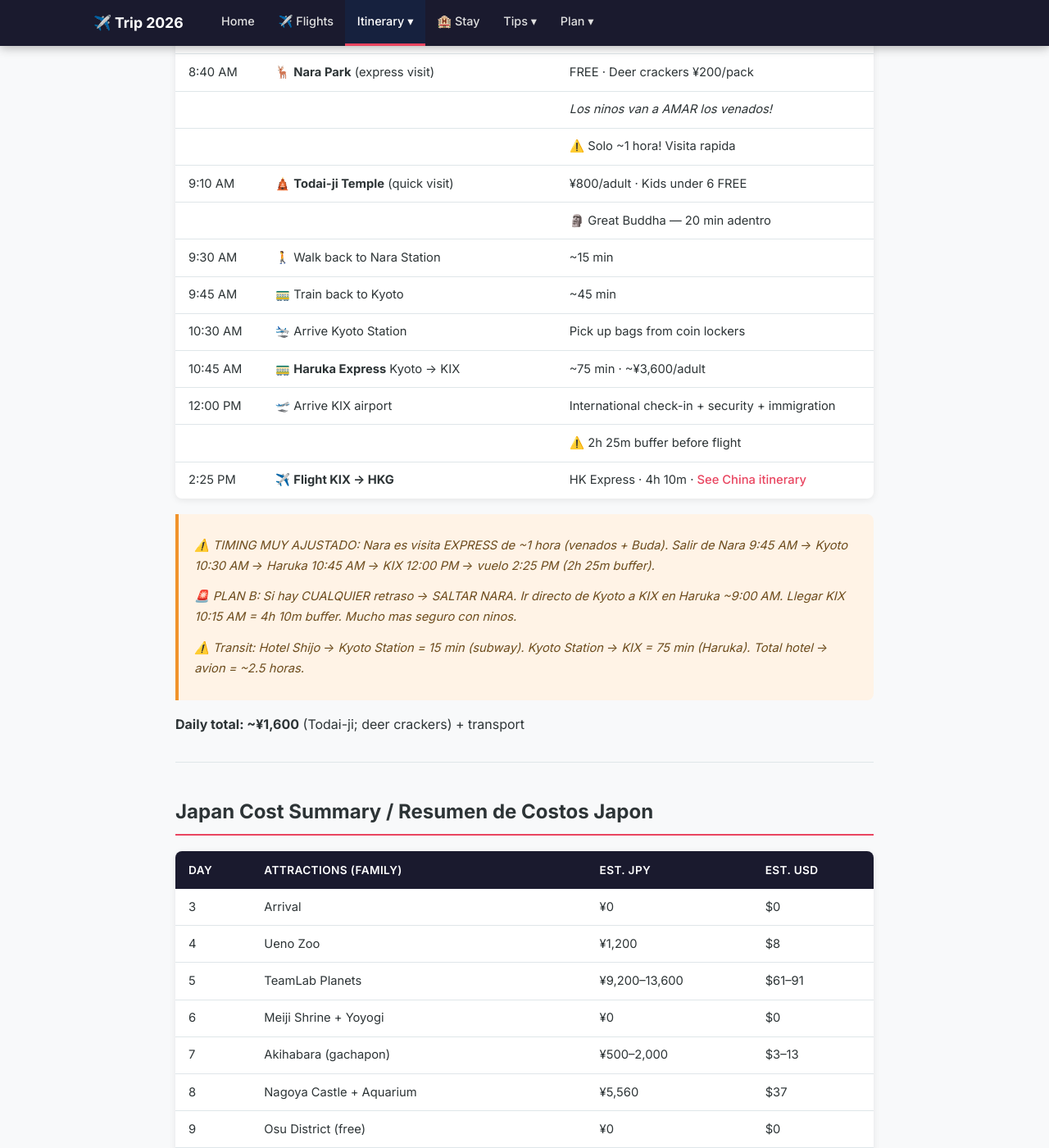
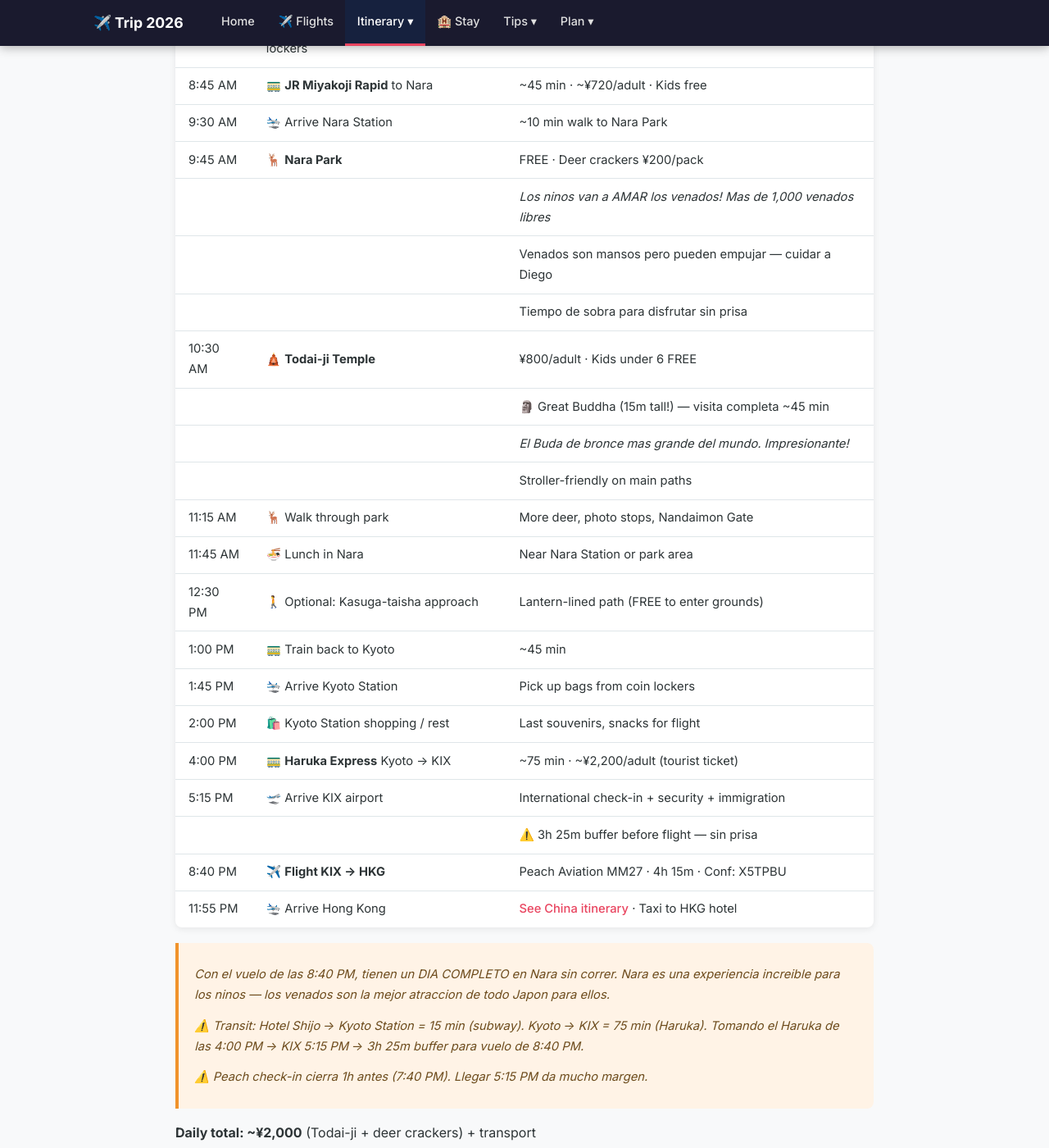
Before and after one commit to nescool101/nescaotravelplanner, a Jekyll site: the page built from itinerary/japan.md, in a window 1280 px wide and 1400 px high, scrolled down 11401 px. Shown: the whole window at 82% size. Built offline with Jekyll 4.4.1, drawn with Linux system fonts in a browser that asks for light colours; some of the changed text lies outside the part shown.

Commit message:
actualizacion completa: ruta nueva, hoteles confirmados, vuelo Peach 8:40 PM
- japan.md: Day 11 reescrito (Nara completo con vuelo Peach 8:40 PM, ya no es dia ajustado)
- japan.md: hoteles confirmados (Centmain Nagoya COP 211,020, tabla resumen)
- china.md: Day 11 actualizado con horario correcto, removidas opciones hotel HKG
- transit.md: regreso reescrito (Day 19 rest Narita, Day 20 ZIPAIR, no same-day connection)
- overview.md: dias 11-20 actualizados con ruta linear correcta
- checklist.md: vuelos/hoteles marcados confirmados, permiso notarial como verificar
- flights.md: precio Air China $907.30 confirmado

Co-Authored-By: Claude Opus 4.6 <noreply@anthropic.com>

```diff
--- a/itinerary/japan.md
+++ b/itinerary/japan.md
@@ -14,16 +14,18 @@ nav_group: itinerary
 
 **Dates:** Sep 3–11, 2026 (8 days, 8 nights)
 **Time zone:** JST (UTC+9) — Colombia +14h
-**Check-in / Check-out:** 11 AM en todos los hoteles
+**Route:** NRT → Tokyo → Nagoya → Kyoto → Nara → KIX → HKG
+**Check-in / Check-out:** Varies — noted in each section
 
 > *Japon esta 14 horas adelante de Colombia. Cuando en Bogota son las 6 AM, en Tokio son las 8 PM.*
 
 ---
 
-## Narita — 1 night (Sep 3)
+## Narita — 1 night (Sep 3–4)
 
 **Area:** Near NRT Airport
-**Accommodation:** Narita U-City Hotel · Check-in 11 AM · Check-out 11 AM
+**Accommodation:** Narita U-City Hotel · ✅ Confirmed
+**Check-in:** 11 AM · **Check-out:** 11 AM
 
 ### Day 3 — Thu Sep 3: Arrival / Llegada
 
@@ -209,8 +212,10 @@ nav_group: itinerary
 
 ## Nagoya — 1 night (Sep 8–9)
 
-**Area:** Sakae, Naka-ku
-**Accommodation:** Hotel Centmain Nagoya · Check-in 11 AM · Check-out 11 AM
+**Area:** Sakae, Naka-ku · Sakae 5-5-10
+**Accommodation:** Hotel Centmain Nagoya · ✅ Confirmed (COP 211,020)
+**Check-in:** 11 AM · **Check-out:** 11 AM
+**Why Nagoya:** Parada intermedia en la ruta Shinkansen Tokyo→Kyoto. Nagoya Castle + Acuario (excelente para ninos). La comida de Nagoya es famosa.
 
 ### Day 9 — Wed Sep 9: Nagoya → Kyoto
 
@@ -278,37 +284,44 @@ nav_group: itinerary
 
 ---
 
-### Day 11 — Fri Sep 11: Nara (express) → KIX → HKG
+### Day 11 — Fri Sep 11: Nara (full visit) → KIX → HKG
 
-⚠️ **DIA MUY AJUSTADO — vuelo KIX 2:25 PM**
+✅ **Vuelo Peach 8:40 PM — dia completo en Nara sin prisa!**
 
 | Time | Activity | Details |
 |------|----------|---------|
-| 7:00 AM | 🧳 Check out Urban Hotel Kyoto | Check-out 11 AM · leaving at 7 AM |
-| 7:15 AM | 🚇 Subway Shijo → Kyoto Station | Karasuma Line ~5 min + walk = ~15 min |
-| 7:30 AM | 🔒 Store bags in Kyoto Station coin lockers | ¥400–700/locker |
-| 7:45 AM | 🚃 JR Nara Line to Nara | ~45 min · ~¥720/adult · Kids free |
-| 8:30 AM | 🛬 Arrive Nara Station | — |
-| 8:40 AM | 🦌 **Nara Park** (express visit) | FREE · Deer crackers ¥200/pack |
-| | | *Los ninos van a AMAR los venados!* |
-| | | ⚠️ Solo ~1 hora! Visita rapida |
-| 9:10 AM | 🛕 **Todai-ji Temple** (quick visit) | ¥800/adult · Kids under 6 FREE |
-| | | 🗿 Great Buddha — 20 min adentro |
-| 9:30 AM | 🚶 Walk back to Nara Station | ~15 min |
-| 9:45 AM | 🚃 Train back to Kyoto | ~45 min |
-| 10:30 AM | 🛬 Arrive Kyoto Station | Pick up bags from coin lockers |
-| 10:45 AM | 🚃 **Haruka Express** Kyoto → KIX | ~75 min · ~¥3,600/adult |
-| 12:00 PM | 🛫 Arrive KIX airport | International check-in + security + immigration |
-| | | ⚠️ 2h 25m buffer before flight |
-| 2:25 PM | ✈️ **Flight KIX → HKG** | HK Express · 4h 10m · [See China itinerary](china.md) |
+| 8:00 AM | 🧳 Check out Urban Hotel Kyoto | Check-out 11 AM · leaving at 8 |
+| 8:15 AM | 🚇 Subway Shijo → Kyoto Station | Karasuma Line ~5 min + walk = ~15 min |
+| 8:30 AM | 🔒 Store bags in Kyoto Station coin lockers | ¥400–700/locker |
+| 8:45 AM | 🚃 **JR Miyakoji Rapid** to Nara | ~45 min · ~¥720/adult · Kids free |
+| 9:30 AM | 🛬 Arrive Nara Station | ~10 min walk to Nara Park |
+| 9:45 AM | 🦌 **Nara Park** | FREE · Deer crackers ¥200/pack |
+| | | *Los ninos van a AMAR los venados! Mas de 1,000 venados libres* |
+| | | Venados son mansos pero pueden empujar — cuidar a Diego |
+| | | Tiempo de sobra para disfrutar sin prisa |
+| 10:30 AM | 🛕 **Todai-ji Temple** | ¥800/adult · Kids under 6 FREE |
+| | | 🗿 Great Buddha (15m tall!) — visita completa ~45 min |
+| | | *El Buda de bronce mas grande del mundo. Impresionante!* |
+| | | Stroller-friendly on main paths |
+| 11:15 AM | 🦌 Walk through park | More deer, photo stops, Nandaimon Gate |
+| 11:45 AM | 🍜 Lunch in Nara | Near Nara Station or park area |
+| 12:30 PM | 🚶 Optional: Kasuga-taisha approach | Lantern-lined path (FREE to enter grounds) |
+| 1:00 PM | 🚃 Train back to Kyoto | ~45 min |
+| 1:45 PM | 🛬 Arrive Kyoto Station | Pick up bags from coin lockers |
+| 2:00 PM | 🛍️ Kyoto Station shopping / rest | Last souvenirs, snacks for flight |
+| 4:00 PM | 🚃 **Haruka Express** Kyoto → KIX | ~75 min · ~¥2,200/adult (tourist ticket) |
+| 5:15 PM | 🛫 Arrive KIX airport | International check-in + security + immigration |
+| | | ⚠️ 3h 25m buffer before flight — sin prisa |
+| 8:40 PM | ✈️ **Flight KIX → HKG** | Peach Aviation MM27 · 4h 15m · Conf: X5TPBU |
+| 11:55 PM | 🛬 Arrive Hong Kong | [See China itinerary](china.md) · Taxi to HKG hotel |
 
-> *⚠️ TIMING MUY AJUSTADO: Nara es visita EXPRESS de ~1 hora (venados + Buda). Salir de Nara 9:45 AM → Kyoto 10:30 AM → Haruka 10:45 AM → KIX 12:00 PM → vuelo 2:25 PM (2h 25m buffer).*
+> *Con el vuelo de las 8:40 PM, tienen un DIA COMPLETO en Nara sin correr. Nara es una experiencia increible para los ninos — los venados son la mejor atraccion de todo Japon para ellos.*
 >
-> *🚨 PLAN B: Si hay CUALQUIER retraso → SALTAR NARA. Ir directo de Kyoto a KIX en Haruka ~9:00 AM. Llegar KIX 10:15 AM = 4h 10m buffer. Mucho mas seguro con ninos.*
+> *⚠️ Transit: Hotel Shijo → Kyoto Station = 15 min (subway). Kyoto → KIX = 75 min (Haruka). Tomando el Haruka de las 4:00 PM → KIX 5:15 PM → 3h 25m buffer para vuelo de 8:40 PM.*
 >
-> *⚠️ Transit: Hotel Shijo → Kyoto Station = 15 min (subway). Kyoto Station → KIX = 75 min (Haruka). Total hotel → avion = ~2.5 horas.*
+> *⚠️ Peach check-in cierra 1h antes (7:40 PM). Llegar 5:15 PM da mucho margen.*
 
-**Daily total: ~¥1,600** (Todai-ji; deer crackers) + transport
+**Daily total: ~¥2,000** (Todai-ji + deer crackers) + transport
 
 ---
 
@@ -324,8 +337,8 @@ nav_group: itinerary
 | 8 | Nagoya Castle + Aquarium | ¥5,560 | $37 |
 | 9 | Osu District (free) | ¥0 | $0 |
 | 10 | Fushimi Inari + Arashiyama + Monkeys | ¥2,000 | $13 |
-| 11 | Nara (Todai-ji + deer) | ¥1,600 | $11 |
-| **Total** | | **¥20,060–26,160** | **~$134–174** |
+| 11 | Nara (Todai-ji + deer) | ¥2,000 | $13 |
+| **Total** | | **¥20,460–26,560** | **~$136–177** |
 
 > *Sin LEGOLAND (~¥14,500) se ahorra bastante. Ninos menores de 6 entran gratis en casi todo.*
 
@@ -340,7 +353,7 @@ nav_group: itinerary
 | Tokyo → Nagoya | Shinkansen Nozomi | 1h 40m | ~¥22,600 | Free (on lap) |
 | Nagoya → Kyoto | Shinkansen Nozomi | 35 min | ~¥12,000 | Free (on lap) |
 | Kyoto ↔ Nara | JR/Kintetsu | 45 min | ~¥1,440 | Free |
-| Kyoto → KIX | Haruka Express | 75 min | ~¥7,200 | Free |
+| Kyoto → KIX | Haruka Express | 75 min | ~¥4,400 (tourist ticket online) | Free |
 
 ### Hotel → Station Transit Times
 
@@ -357,9 +370,25 @@ nav_group: itinerary
 | Urban Hotel Kyoto (Shijo) | Kyoto Station (Haruka) | Subway Karasuma | ~15 min |
 
 ### IC Card / Tarjeta IC
-- Get **Suica** or **PASMO** at Narita airport machines
+- Get **Welcome Suica** at Narita airport (JR East counter/machines)
+- Valid 28 days, no deposit
 - Works on: trains, buses, konbinis, vending machines, coin lockers
 - Lyam (4y) and Diego (1y) ride **FREE** on all trains
+- Load ¥3,000–5,000 each at station machines or konbinis
+
+---
+
+## Japan Hotels Summary / Resumen Hoteles Japon
+
+| # | Hotel | City | Dates | Nights | Status |
+|---|-------|------|-------|--------|--------|
+| 1 | Narita U-City Hotel | Narita | Sep 3-4 | 1 | ✅ Confirmed |
+| 2 | Hotel Comfact | Tokyo (Ueno) | Sep 4-8 | 4 | ✅ Confirmed |
+| 3 | Hotel Centmain Nagoya | Nagoya (Sakae) | Sep 8-9 | 1 | ✅ Confirmed |
+| 4 | Urban Hotel Kyoto Shijo Premium | Kyoto | Sep 9-11 | 2 | ✅ Confirmed |
+| | **TOTAL** | | | **8 nights** | |
+
+> *Tambien confirmados: Travelodge SFO (Sep 1-2, COP 254,900) para la noche de transito antes de ZIPAIR.*
 
 ---
 
```
Also changed, not shown: other parts of itinerary/japan.md (+4 -2 lines), checklist.md (+51 -44 lines), flights.md (+3 -0 lines), itinerary/china.md (+9 -13 lines), itinerary/overview.md (+10 -10 lines), itinerary/transit.md (+31 -16 lines), 6 other files.
